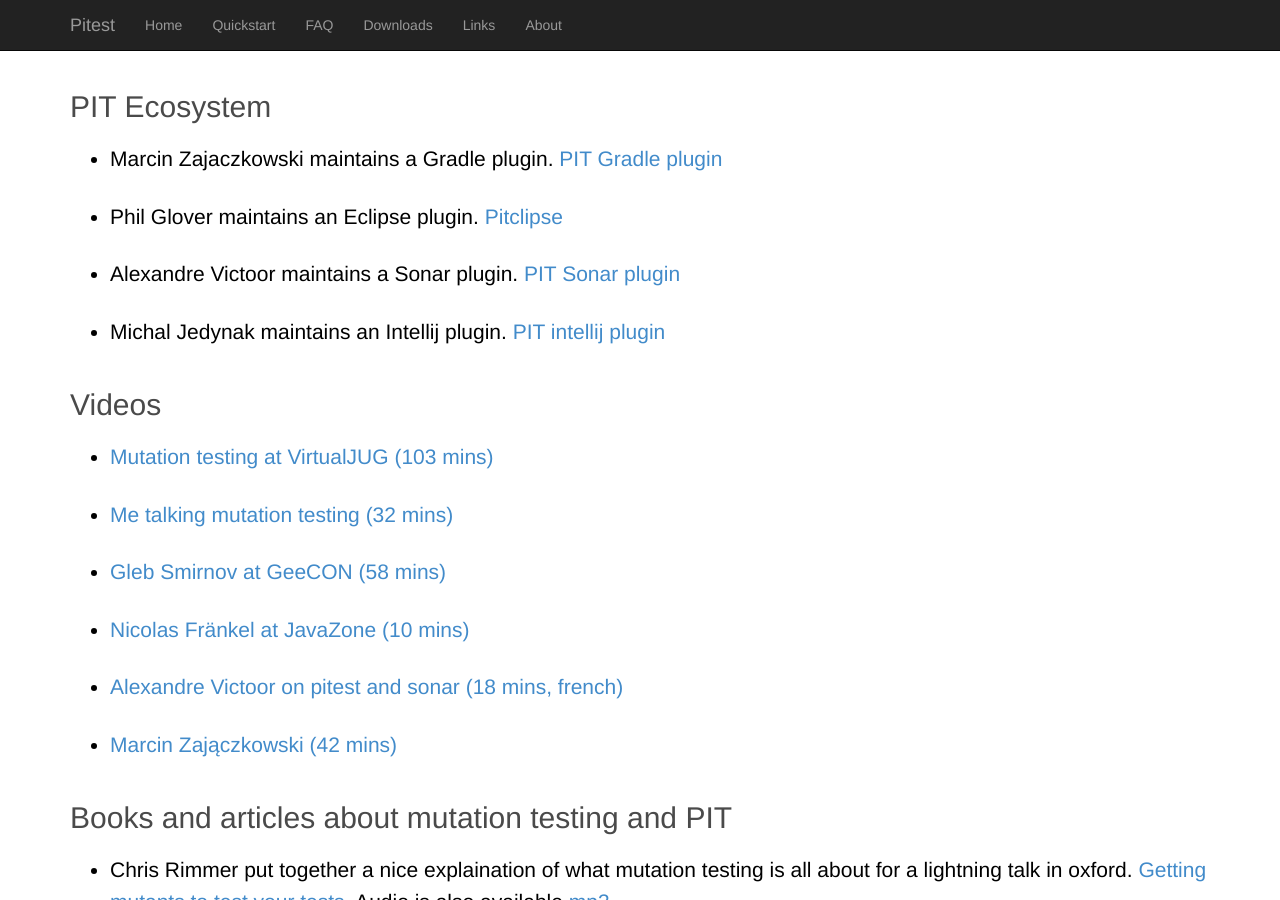
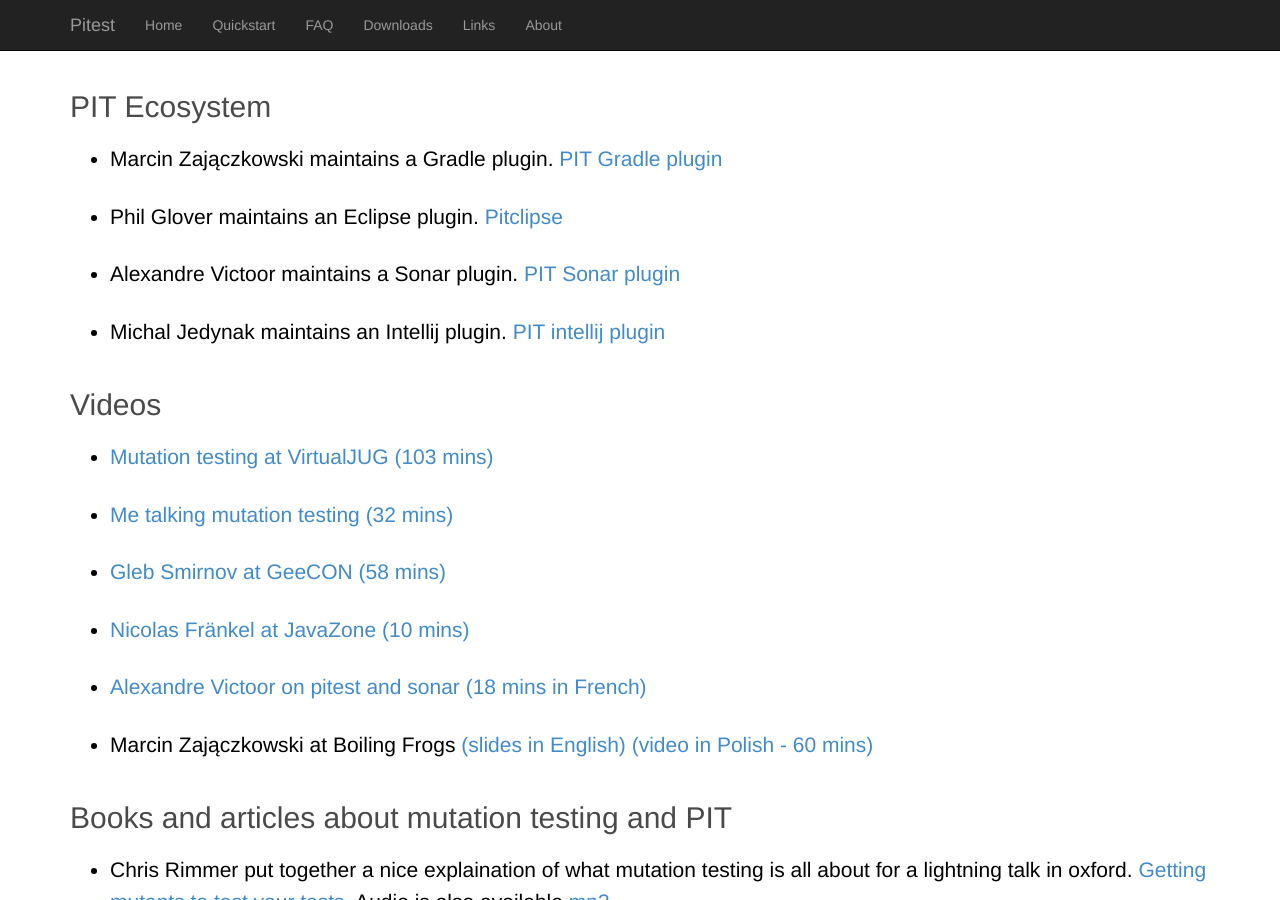
Before and after one commit to hcoles/pitest-site, a Jekyll site: the page built from pages/links.markdown, in a window 1280 px wide and 900 px high. Built offline with Jekyll 4.4.1, drawn with Linux system fonts in a browser that asks for light colours; comment, search, counter and statistics services are not loaded.

Commit message:
Enhance links to Marcin's presentation

```diff
--- a/pages/links.markdown
+++ b/pages/links.markdown
@@ -7,7 +7,7 @@
 
 ## PIT Ecosystem
 
-* Marcin Zajaczkowski maintains a Gradle plugin. [PIT Gradle plugin](http://gradle-pitest-plugin.solidsoft.info/)
+* Marcin Zajączkowski maintains a Gradle plugin. [PIT Gradle plugin](http://gradle-pitest-plugin.solidsoft.info/)
 * Phil Glover maintains an Eclipse plugin. [Pitclipse](https://github.com/philglover/pitclipse)
 * Alexandre Victoor maintains a Sonar plugin. [PIT Sonar plugin](http://docs.codehaus.org/display/SONAR/Pitest)
 * Michal Jedynak maintains an Intellij plugin. [PIT intellij plugin](http://plugins.intellij.net/plugin/?idea&pluginId=7119)
@@ -18,8 +18,8 @@
 * [Me talking mutation testing (32 mins)](http://vimeo.com/89083982)
 * [Gleb Smirnov at GeeCON (58 mins)](http://vimeo.com/99550776)
 * [Nicolas Fränkel at JavaZone (10 mins)](http://vimeo.com/105758362)
-* [Alexandre Victoor on pitest and sonar (18 mins, french)](https://www.youtube.com/watch?v=ck2dIrrVTWs)
-* [Marcin Zajączkowski (42 mins)](https://www.youtube.com/watch?v=OiqNhmYkRRc)
+* [Alexandre Victoor on pitest and sonar (18 mins in French)](https://www.youtube.com/watch?v=ck2dIrrVTWs)
+* Marcin Zajączkowski at Boiling Frogs [(slides in English)](https://speakerdeck.com/szpak/mutation-testing-how-good-your-tests-really-are) [(video in Polish - 60 mins)](https://www.youtube.com/watch?v=lhvDp0_2MI4)
 
 ## Books and articles about mutation testing and PIT
 
```
